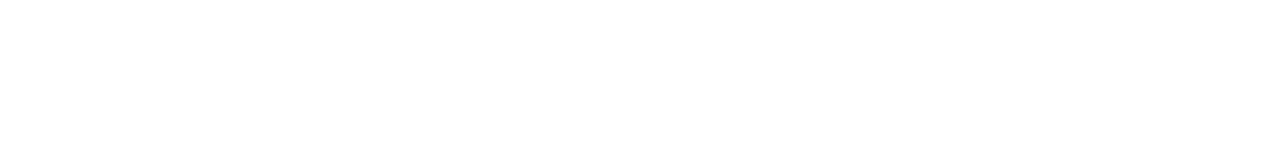
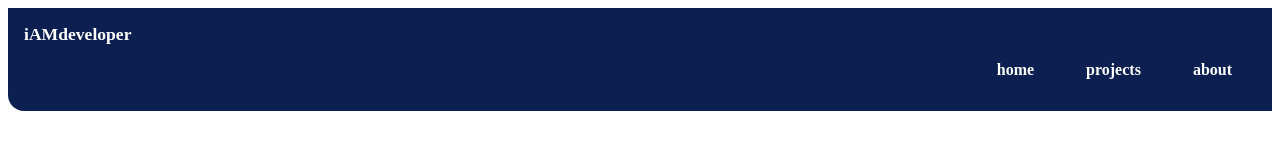
Before and after one commit to liza0012/education-website, a plain HTML site: page index.html in a window 1280 px wide. Drawn offline with Linux system fonts and the light colour scheme.

Commit message:
nav added

```diff
--- a/index.html
+++ b/index.html
@@ -3,7 +3,20 @@
        <link rel="stylesheet" href="./style.css">
     </head>
     <body>
-
+         <nav class="navigation container">
+        <div class="nav-brand">iAMdeveloper</div>
+        <ul class="list-non-bullet nav-pills">
+            <li class="list-item-inline">
+                <a class="link link-active" href="/">home</a>
+            </li>
+            <li class="list-item-inline">
+                <a class="link link-active" href="./project.html">projects</a>
+            </li>
+            <li class="list-item-inline">
+                <a class="link link-active" href="./about.html">about</a>
+            </li>
+        </ul>
+    </nav>
     </body>
 </html>
 <script src="./index.js"></script>
--- a/style.css
+++ b/style.css
@@ -0,0 +1,64 @@
+:root{
+    --primary-color: rgba(11, 32, 80, 1);
+    --dark-gray: #525252;
+    --off-white: #e2e8f0;
+}
+
+/*links*/
+.link{
+    text-decoration: none;
+    padding: 0.5rem 1rem;
+
+}
+
+.link-primary{
+   background-color: var(--primary-color);
+   border-radius: 0.5rem;
+   color: white;
+
+}
+
+.link-secondary{
+    color: var(--primary-color);
+    border-radius: 0.5ren;
+    border: 1px solid var(--primary-color);
+
+
+}
+
+/* lists*/
+
+.list-non-bullet{
+    list-style: none;
+}
+
+.list-item-inline{
+    display: inline;
+    padding: 0rem 0.5rem;
+}
+
+/* navigation*/
+
+.navigation{
+    background-color: var(--primary-color);
+    color: white;
+    padding: 1rem;
+    border-bottom-left-radius: 1rem;
+}
+
+.navigation .nav-brand{
+    font-weight: bold;
+    font-size: 1.1rem;
+}
+
+.navigation .link{
+    text-align: right;
+    color: white;
+}
+
+.navigation .nav-pills{
+    text-align: right;
+}
+.navigation .link-active{
+    font-weight: bold;
+}
```
